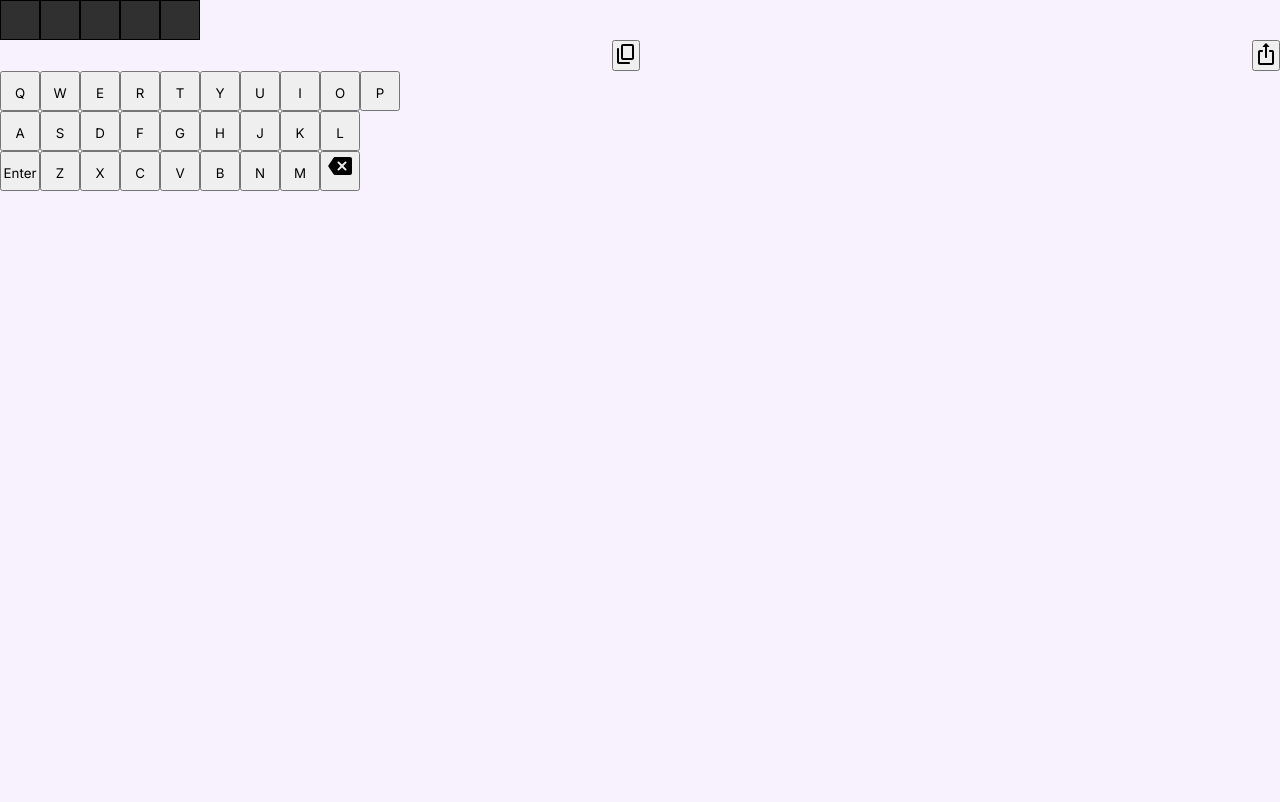
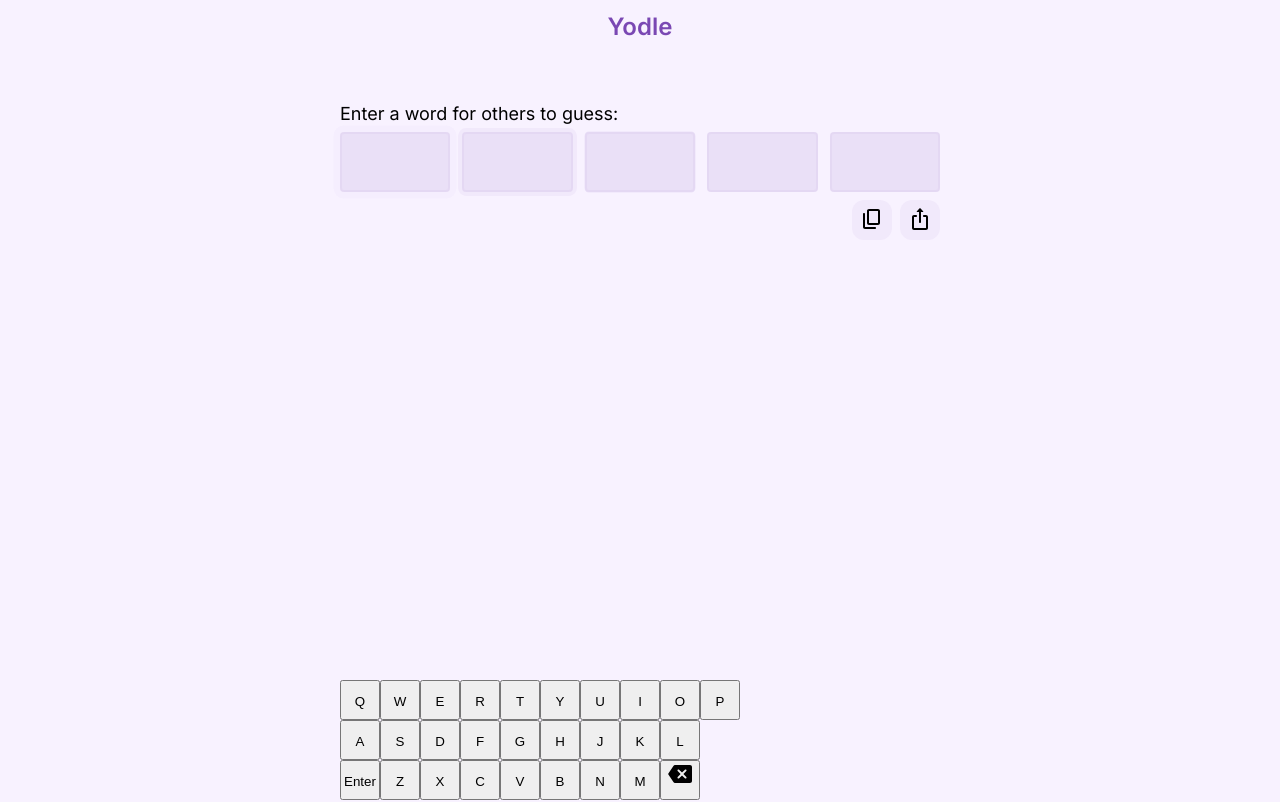
Before and after one commit to anishalatchman/yodle, a plain HTML site: page index.html in a window 1280 px wide. Drawn offline with Linux system fonts and the light colour scheme.

Commit message:
Landing page input styles

```diff
--- a/index.html
+++ b/index.html
@@ -1,5 +1,6 @@
 <!DOCTYPE html>
 <html>
+
 <head>
     <meta charset='utf-8'>
     <meta http-equiv='X-UA-Compatible' content='IE=edge'>
@@ -13,18 +14,54 @@
 </head>
 
 <body>
-    <div class="row">
-        <div class="square"></div>
-        <div class="square"></div>
-        <div class="square"></div>
-        <div class="square"></div>
-        <div class="square"></div>
+    <div class="content col">
+        <div class="col top">
+            <div class="row header">
+                <h1>Yodle</h1>
             </div>
-
+            <div class="col gap">
+                <h2>Enter a word for others to guess:</h2>
+                <div class="row gap-alt">
+                    <div class="square" style="--order: 1;"></div>
+                    <div class="square" style="--order: 2;"></div>
+                    <div class="square" style="--order: 3;"></div>
+                    <div class="square" style="--order: 4;"></div>
+                    <div class="square" style="--order: 5;"></div>
+                </div>
                 <div class="actions">
                     <a id="link" target="_blank" href="#"></a>
-      <button id="copy" title="Copy to clipboard"><svg xmlns="http://www.w3.org/2000/svg" enable-background="new 0 0 24 24" height="24px" viewBox="0 0 24 24" width="24px" fill="#000000"><g><rect fill="none" height="24" width="24"/></g><g><path d="M15,20H5V7c0-0.55-0.45-1-1-1h0C3.45,6,3,6.45,3,7v13c0,1.1,0.9,2,2,2h10c0.55,0,1-0.45,1-1v0C16,20.45,15.55,20,15,20z M20,16V4c0-1.1-0.9-2-2-2H9C7.9,2,7,2.9,7,4v12c0,1.1,0.9,2,2,2h9C19.1,18,20,17.1,20,16z M18,16H9V4h9V16z"/></g></svg></button>
-      <button id="share" title="Share link"><svg xmlns="http://www.w3.org/2000/svg" enable-background="new 0 0 24 24" height="24px" viewBox="0 0 24 24" width="24px" fill="#000000"><g><rect fill="none" height="24" width="24"/></g><g><g><path d="M18,8h-2c-0.55,0-1,0.45-1,1v0c0,0.55,0.45,1,1,1h2v11H6V10h2c0.55,0,1-0.45,1-1v0c0-0.55-0.45-1-1-1H6c-1.1,0-2,0.9-2,2 v11c0,1.1,0.9,2,2,2h12c1.1,0,2-0.9,2-2V10C20,8.9,19.1,8,18,8z"/><path d="M12,16L12,16c0.55,0,1-0.45,1-1V5h1.79c0.45,0,0.67-0.54,0.35-0.85l-2.79-2.79c-0.2-0.2-0.51-0.2-0.71,0L8.85,4.15 C8.54,4.46,8.76,5,9.21,5H11v10C11,15.55,11.45,16,12,16z"/></g></g></svg></button>
+                    <div class="action-btn-wrap">
+                        <button id="copy" class="action-btn" title="Copy to clipboard">
+                            <svg xmlns="http://www.w3.org/2000/svg" enable-background="new 0 0 24 24" height="24px"
+                                viewBox="0 0 24 24" width="24px" fill="#000000">
+                                <g>
+                                    <rect fill="none" height="24" width="24" />
+                                </g>
+                                <g>
+                                    <path
+                                        d="M15,20H5V7c0-0.55-0.45-1-1-1h0C3.45,6,3,6.45,3,7v13c0,1.1,0.9,2,2,2h10c0.55,0,1-0.45,1-1v0C16,20.45,15.55,20,15,20z M20,16V4c0-1.1-0.9-2-2-2H9C7.9,2,7,2.9,7,4v12c0,1.1,0.9,2,2,2h9C19.1,18,20,17.1,20,16z M18,16H9V4h9V16z" />
+                                </g>
+                            </svg>
+                        </button>
+                        <button id="share" class="action-btn" title="Share link">
+                            <svg xmlns="http://www.w3.org/2000/svg" enable-background="new 0 0 24 24" height="24px"
+                                viewBox="0 0 24 24" width="24px" fill="#000000">
+                                <g>
+                                    <rect fill="none" height="24" width="24" />
+                                </g>
+                                <g>
+                                    <g>
+                                        <path
+                                            d="M18,8h-2c-0.55,0-1,0.45-1,1v0c0,0.55,0.45,1,1,1h2v11H6V10h2c0.55,0,1-0.45,1-1v0c0-0.55-0.45-1-1-1H6c-1.1,0-2,0.9-2,2 v11c0,1.1,0.9,2,2,2h12c1.1,0,2-0.9,2-2V10C20,8.9,19.1,8,18,8z" />
+                                        <path
+                                            d="M12,16L12,16c0.55,0,1-0.45,1-1V5h1.79c0.45,0,0.67-0.54,0.35-0.85l-2.79-2.79c-0.2-0.2-0.51-0.2-0.71,0L8.85,4.15 C8.54,4.46,8.76,5,9.21,5H11v10C11,15.55,11.45,16,12,16z" />
+                                    </g>
+                                </g>
+                            </svg>
+                        </button>
+                    </div>
+                </div>
+            </div>
         </div>
 
         <div class="col">
@@ -60,10 +97,17 @@
                 <button class="key">B</button>
                 <button class="key">N</button>
                 <button class="key">M</button>
-            <button class="key"><svg xmlns="http://www.w3.org/2000/svg" height="24px" viewBox="0 0 24 24" width="24px" fill="#000000"><path d="M0 0h24v24H0V0z" fill="none"/><path d="M22 3H7c-.69 0-1.23.35-1.59.88L.37 11.45c-.22.34-.22.77 0 1.11l5.04 7.56c.36.52.9.88 1.59.88h15c1.1 0 2-.9 2-2V5c0-1.1-.9-2-2-2zm-3.7 13.3c-.39.39-1.02.39-1.41 0L14 13.41l-2.89 2.89c-.39.39-1.02.39-1.41 0-.39-.39-.39-1.02 0-1.41L12.59 12 9.7 9.11c-.39-.39-.39-1.02 0-1.41.39-.39 1.02-.39 1.41 0L14 10.59l2.89-2.89c.39-.39 1.02-.39 1.41 0 .39.39.39 1.02 0 1.41L15.41 12l2.89 2.89c.38.38.38 1.02 0 1.41z"/></svg></button>
+                <button class="key"><svg xmlns="http://www.w3.org/2000/svg" height="24px" viewBox="0 0 24 24"
+                        width="24px" fill="#000000">
+                        <path d="M0 0h24v24H0V0z" fill="none" />
+                        <path
+                            d="M22 3H7c-.69 0-1.23.35-1.59.88L.37 11.45c-.22.34-.22.77 0 1.11l5.04 7.56c.36.52.9.88 1.59.88h15c1.1 0 2-.9 2-2V5c0-1.1-.9-2-2-2zm-3.7 13.3c-.39.39-1.02.39-1.41 0L14 13.41l-2.89 2.89c-.39.39-1.02.39-1.41 0-.39-.39-.39-1.02 0-1.41L12.59 12 9.7 9.11c-.39-.39-.39-1.02 0-1.41.39-.39 1.02-.39 1.41 0L14 10.59l2.89-2.89c.39-.39 1.02-.39 1.41 0 .39.39.39 1.02 0 1.41L15.41 12l2.89 2.89c.38.38.38 1.02 0 1.41z" />
+                    </svg></button>
+            </div>
         </div>
     </div>
     <script src='words.js'></script>
     <script src='index.js'></script>
 </body>
+
 </html>
--- a/styles.css
+++ b/styles.css
@@ -1,31 +1,65 @@
 *{
-    font-family: 'Inter', sans-serif;
     padding: 0;
     margin: 0;
     box-sizing: border-box;
 }
 
 :root {
+    color-scheme: dark;
     --background: #2A1E37;
     --font-accent: #C69CF5;
     --font-main: #fff;
+    --font-alt: #ffffffcc;
     --background-pri: #ffffff1a;
     --background-sec: #ffffff0d;
 }
 
 @media (prefers-color-scheme: light) {
     :root {
+        color-scheme: light;
         --background: #F8F2FF;
         --font-accent: #7A48B3;
         --font-main: #000;
+        --font-alt: #000000cc;
         --background-pri: #7a48b31a;
         --background-sec: #7a48b30d;
     }
 }
 
+h1 {
+    color: var(--font-accent);
+    font-weight: 600;
+    font-size: 24px;
+}
+
+h2 {
+    color: var(--font-main);
+    font-weight: 400;
+    font-size: 18px;
+}
+
+p {
+    color: var(--font-main);
+    font-weight: 400;
+    font-size: 16px;
+}
+
+
+html {
+    height: 100%;
+}
+
 body {
+    height: 100%;
+    margin: 0;
+    font-family: 'Inter', sans-serif;
     background-color: var(--background);
     color: var(--font-main);
+    overflow-y: scroll;
+}
+
+.top {
+    gap: 50px;
 }
 
 .row {
@@ -42,26 +76,67 @@ body {
     gap: 8px;
 }
 
-.actions {
-    display: flex;
-    flex-direction: row;
+.gap-alt {
+    gap: 12px;
+}
+
+.content {
+    align-items: stretch;
     justify-content: space-between;
-    gap: 8px;
+    margin: auto;
+    max-width: 600px;
+    min-height: 400px;
+    width: 100%;
+    height: 100%;
 }
+
+.header {
+    justify-content: center;
+    align-items: center;
+    padding: 12px;
+}
+
+
 
 .padding {
     padding: 8px;
 }
 
+
 .square{
-    background: rgb(48, 48, 48);
-    height: 40px;
-    width: 40px;
-    color: white;
-    border: 1px solid black;
-    text-align: center;
-    line-height: 40px;
+    flex: 1;
+    background: var(--background-pri);
+    height: 60px;
+    width: 60px;
+    color: var(--font-alt);
+    border: 2px solid var(--background-sec);
+    font-size: 20px;
+    border-radius: 4px;
+    display: flex;
+    align-items: center;
+    justify-content: center;
+
+    box-shadow: 0 0 0 0 rgba(0, 0, 0, 1);
+    transform: scale(1);
+	animation: pulse-black 2s infinite;
+    animation-delay: calc(var(--order) * 0.3s);
 }
+
+@keyframes pulse-black {
+	0% {
+		box-shadow: 0 0 0 0 var(--background-pri);
+	}
+
+	70% {
+		box-shadow: 0 0 0 8px rgba(0, 0, 0, 0);
+	}
+
+	100% {
+		box-shadow: 0 0 0 0 rgba(0, 0, 0, 0);
+	}
+}
+
+
 
 .key{
     text-align: center;
@@ -69,3 +144,60 @@ body {
     height: 40px;
     width: 40px;
 }
+
+.actions {
+    display: flex;
+    flex-direction: row;
+    justify-content: space-between;
+    align-items: center;
+    gap: 8px;
+}
+
+.actions a {
+    color: var(--font-accent);
+    font-family: monospace;
+    font-size: 16px;
+    text-decoration: none;
+    transition: background 0.2s;
+    outline: none;
+    border: 2px solid transparent;
+    border-radius: 2px  ;
+    padding: 4px;
+}
+
+.actions a:hover {
+    background-color: var(--background-sec);
+}
+
+.actions a:focus-visible {
+    border: 2px solid var(--font-accent);
+}
+
+.action-btn-wrap {
+    display: flex;
+    flex-direction: row;
+    gap: 8px;
+}
+
+.action-btn {
+    height: 40px;
+    width: 40px;
+    border-radius: 12px;
+    border: 2px solid transparent;
+    outline: none;
+    background-color: var(--background-sec);
+    cursor: pointer;
+    transition: background 0.2s;
+}
+
+.action-btn:hover {
+    background-color: var(--background-pri);
+}
+
+.action-btn:focus-visible {
+    border: 2px solid var(--font-accent);
+}
+
+.action-btn svg {
+    fill: var(--font-main);
+}
```
Lines whose indentation alone changed are shown as unchanged.
